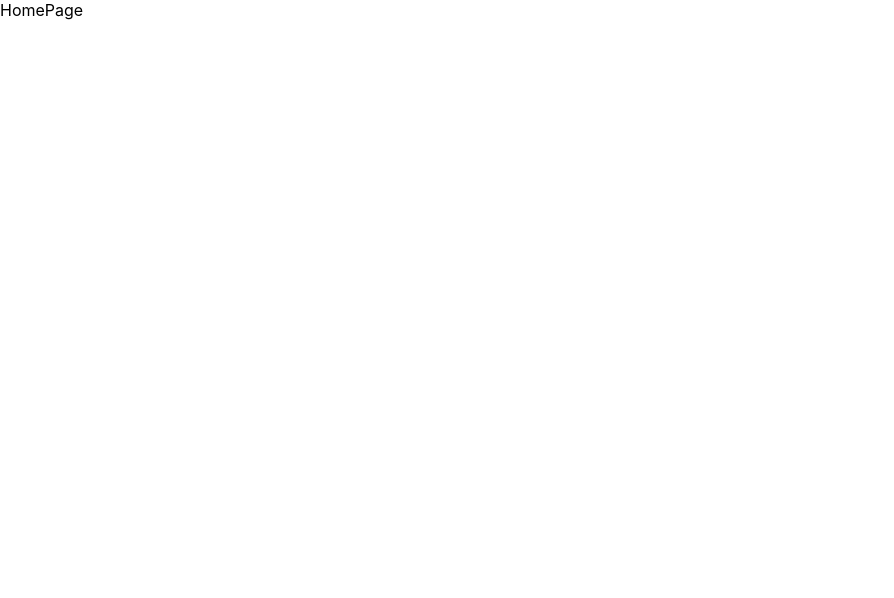
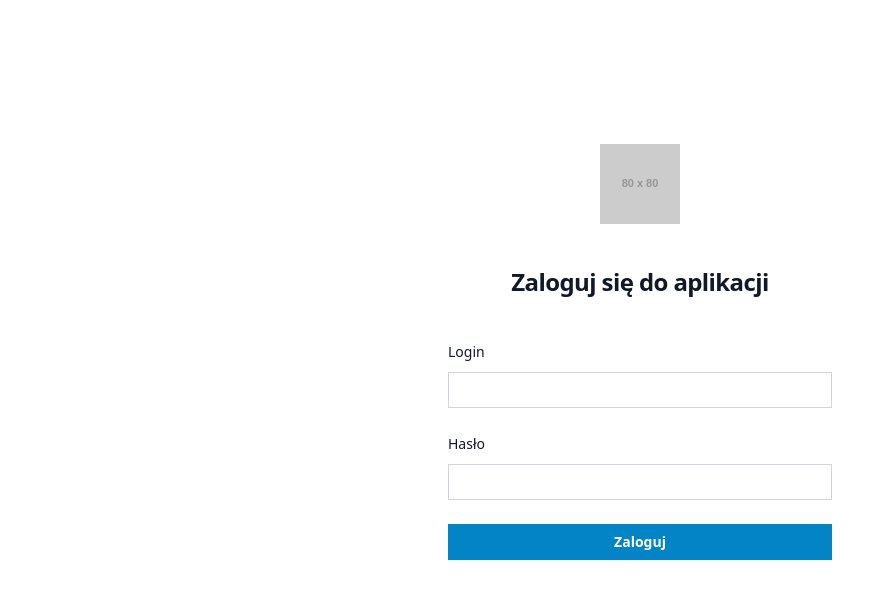
Before and after one commit to Marek1020/PracaDyplomowaClient, a React (Create React App) app: page /login in a window 1280 px wide. Before the commit this address led to /. Shown: the top 598 px of the page, without its empty margins (0-894 px from the left). Built offline with nearby package versions, Linux system fonts and the light colour scheme.

Commit message:
context/tailwind/router

```diff
--- a/package.json
+++ b/package.json
@@ -35,5 +35,8 @@
       "last 1 firefox version",
       "last 1 safari version"
     ]
+  },
+  "devDependencies": {
+    "tailwindcss": "^3.4.17"
   }
 }
--- a/src/App.js
+++ b/src/App.js
@@ -1,23 +1,28 @@
-import React, { useState } from 'react'
+import React from 'react'
 import { BrowserRouter as Router, Routes, Route, Navigate } from 'react-router-dom';
+import { AuthProvider, useAuth } from './context/authContext.jsx';
 import Login from './features/auth/Login';
+import HomePage from './pages/HomePage';
+
+const RedirectToDashboardOrLogin = () => {
+  const { user } = useAuth();
+  return user ? <Navigate to="/home" /> : <Navigate to="/login" />;
+};
 
 const App = () => {
 
   return (
 
     <Router>
+      <AuthProvider>
+        <Routes>
+          <Route path="/" element={<RedirectToDashboardOrLogin />} />
+          <Route path="/home" element={<HomePage />} />
+          <Route path="*" element={<>404</>} />
 
-        <Routes>
-          {/* Homepage redirect "/" /}
-            {/ Dashboard subpages */}
-            <Route path="/" element={<>HomePage</>} />
-            <Route path="/ep1" element={<>ep1</>} />
-            <Route path="*" element={<>404</>} />
-
-            <Route path="/login" element={<Login/>} />
+          <Route path="/login" element={<Login />} />
         </Routes>
-
+      </AuthProvider>
     </Router>
   )
 }
--- /dev/null
+++ b/src/context/authContext.jsx
@@ -0,0 +1,14 @@
+import { createContext, useContext, useState } from 'react';
+
+const AuthContext = createContext();
+
+export const useAuth = () => useContext(AuthContext);
+
+export const AuthProvider = ({ children }) => {
+
+    const [user, setUser] = useState("")
+
+    const value = { user };
+
+    return <AuthContext.Provider value={value}>{children}</AuthContext.Provider>;
+};
--- a/src/features/auth/Login.jsx
+++ b/src/features/auth/Login.jsx
@@ -2,9 +2,70 @@
 import { Navigate } from "react-router-dom";
 
 const Login = () => {
-  const [isLogin, setIsLogin] = useState(true);
 
-  return <>{isLogin ? <Navigate to="/" /> : "false"}</>;
+  return (
+    <>
+      <div className="flex min-h-screen flex-1 flex-col justify-center px-6 lg:px-8">
+        <div className="sm:mx-auto sm:w-full sm:max-w-sm -mt-24">
+          <img
+            alt="Your Company"
+            src={`https://placehold.co/80x80`}
+            className="mx-auto h-20 w-auto"
+          />
+          <h2 className="mt-10 text-center text-2xl/9 font-bold tracking-tight text-gray-900">
+            Zaloguj się do aplikacji
+          </h2>
+        </div>
+
+        <div className="mt-10 sm:mx-auto sm:w-full sm:max-w-sm">
+          <form action="#" method="POST" className="space-y-6">
+            <div>
+              <label htmlFor="email" className="block text-sm/6 font-medium text-gray-900">
+                Login
+              </label>
+              <div className="mt-2">
+                <input
+                  id="email"
+                  name="email"
+                  type="email"
+                  required
+                  autoComplete="email"
+                  className="block w-full  bg-white px-3 py-1.5 text-base text-gray-900 outline outline-1 -outline-offset-1 outline-gray-300 placeholder:text-gray-400 focus:outline focus:outline-2 focus:-outline-offset-2 focus:outline-sky-600 sm:text-sm/6"
+                />
+              </div>
+            </div>
+
+            <div>
+              <div className="flex items-center justify-between">
+                <label htmlFor="password" className="block text-sm/6 font-medium text-gray-900">
+                  Hasło
+                </label>
+              </div>
+              <div className="mt-2">
+                <input
+                  id="password"
+                  name="password"
+                  type="password"
+                  required
+                  autoComplete="current-password"
+                  className="block w-full  bg-white px-3 py-1.5 text-base text-gray-900 outline outline-1 -outline-offset-1 outline-gray-300 placeholder:text-gray-400 focus:outline focus:outline-2 focus:-outline-offset-2 focus:outline-sky-600 sm:text-sm/6"
+                />
+              </div>
+            </div>
+
+            <div>
+              <button
+                type="submit"
+                className="flex w-full justify-center  bg-sky-600 px-3 py-1.5 text-sm/6 font-semibold text-white shadow-sm hover:bg-sky-500 focus-visible:outline focus-visible:outline-2 focus-visible:outline-offset-2 focus-visible:outline-sky-600"
+              >
+                Zaloguj
+              </button>
+            </div>
+          </form>
+        </div>
+      </div>
+    </>
+  )
 };
 
 export default Login;
--- a/src/index.css
+++ b/src/index.css
@@ -1,13 +1,3 @@
-body {
-  margin: 0;
-  font-family: -apple-system, BlinkMacSystemFont, 'Segoe UI', 'Roboto', 'Oxygen',
-    'Ubuntu', 'Cantarell', 'Fira Sans', 'Droid Sans', 'Helvetica Neue',
-    sans-serif;
-  -webkit-font-smoothing: antialiased;
-  -moz-osx-font-smoothing: grayscale;
-}
-
-code {
-  font-family: source-code-pro, Menlo, Monaco, Consolas, 'Courier New',
-    monospace;
-}
+@tailwind base;
+@tailwind components;
+@tailwind utilities;
--- a/src/index.js
+++ b/src/index.js
@@ -6,7 +6,5 @@
 
 const root = ReactDOM.createRoot(document.getElementById('root'));
 root.render(
-  <React.StrictMode>
-    <App />
-  </React.StrictMode>
+  <App />
 );
--- /dev/null
+++ b/src/pages/HomePage.jsx
@@ -0,0 +1,9 @@
+import React from 'react'
+
+const HomePage = () => {
+  return (
+    <div>HomePage</div>
+  )
+}
+
+export default HomePage
--- /dev/null
+++ b/tailwind.config.js
@@ -0,0 +1,10 @@
+/** @type {import('tailwindcss').Config} */
+module.exports = {
+  content: [
+    "./src/**/*.{js,jsx,ts,tsx}",
+  ],
+  theme: {
+    extend: {},
+  },
+  plugins: [],
+}
```
Also changed, not shown: 1 other file (tests, documents, lock files or other folders).
